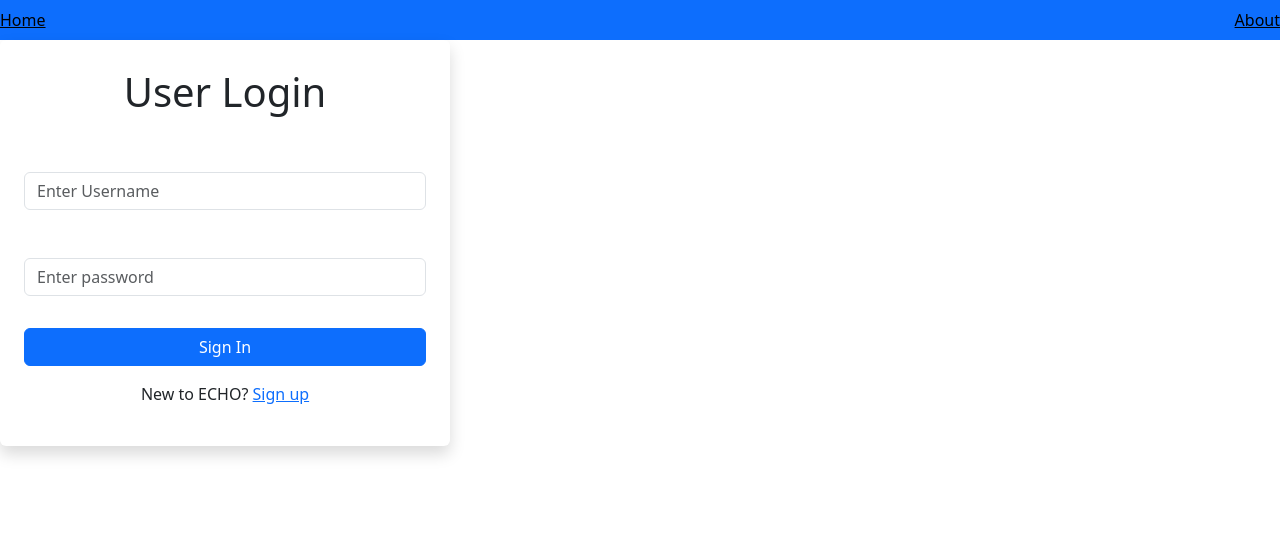
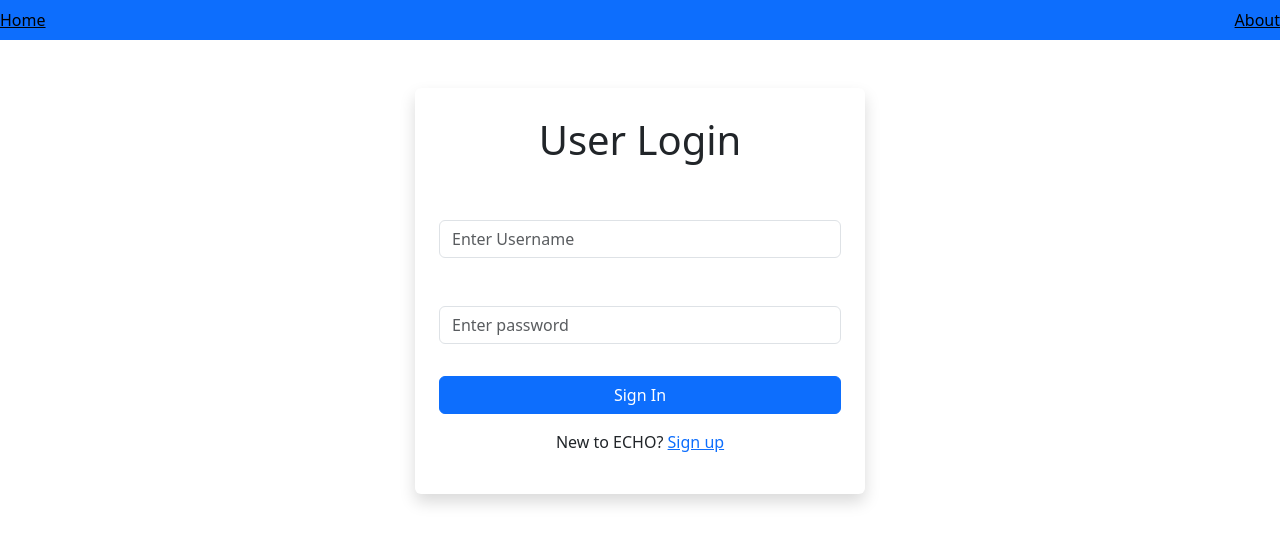
Before and after one commit to Janarthanan-Gnanamurthy/MAD-2, a Vue app in the folder Frontend/: page /login in a window 1280 px wide. Shown: the top 544 px of the page. Built offline with nearby package versions, Linux system fonts and the light colour scheme.

Commit message:
center the login div

```diff
--- a/Frontend/src/views/LoginView.vue
+++ b/Frontend/src/views/LoginView.vue
@@ -1,5 +1,5 @@
 <template>
-	<main class="">
+	<main class="d-flex justify-content-center align-items-center p-5">
 		<div class="card border-0 rounded-lg bgc-2 shadow p-4" style="width: 450px">
 			<h1 class="text-center mt-1 t4 mb-4">User Login</h1>
 			<form action="/login" method="post">
```
